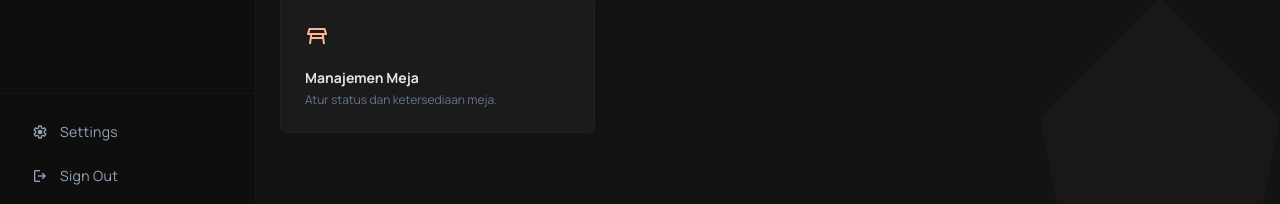
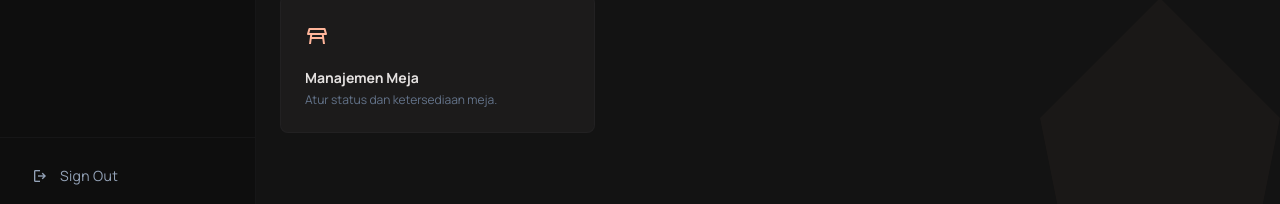
Before and after one commit to AkbarHusaini/website-reservasi-online-Ineri-suki, a React (Vite) app: page /admin/dashboard in a window 1280 px wide. Shown: the part 522-726 px from the top of the page. Built offline with nearby package versions, Linux system fonts and the light colour scheme; sample sign-in values are in the browser's storage.

Commit message:
Update AdminDashboard.jsx

```diff
--- a/src/pages/admin/AdminDashboard.jsx
+++ b/src/pages/admin/AdminDashboard.jsx
@@ -80,10 +80,7 @@ function AdminDashboard() {
 
         {/* Bottom */}
         <div className="p-4 border-t border-[#42474b]/15">
-          <div className="flex items-center gap-3 px-4 py-2.5 text-slate-400 hover:text-slate-100 text-sm tracking-wide hover:bg-[#3e5b68]/10 transition-colors cursor-pointer rounded-sm">
-            <span className="material-symbols-outlined text-base">settings</span>
-            Settings
-          </div>
+
           <button
             onClick={handleLogout}
             className="w-full flex items-center gap-3 px-4 py-2.5 text-slate-400 hover:text-[#ffb4ab] text-sm tracking-wide hover:bg-red-900/10 transition-colors rounded-sm"
```
